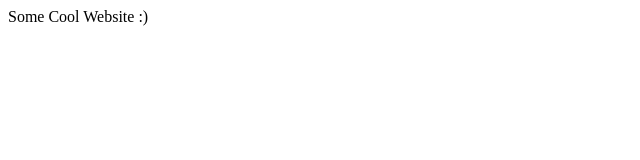
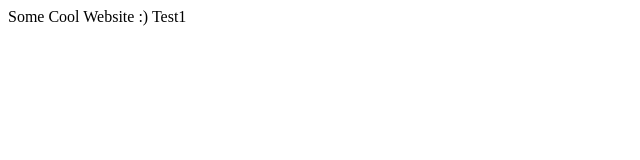
Before and after one commit to Goddrew/Goddrew.github.io, a plain HTML site: page index.html in a window 1280 px wide. Shown: the full height of the page, 0-640 px from the left. Drawn offline with Linux system fonts and the light colour scheme.

Commit message:
some stuff

```diff
--- a/index.html
+++ b/index.html
@@ -8,5 +8,6 @@
 </head>
 <body>
     Some Cool Website :)
+    Test1
 </body>
 </html>
```
